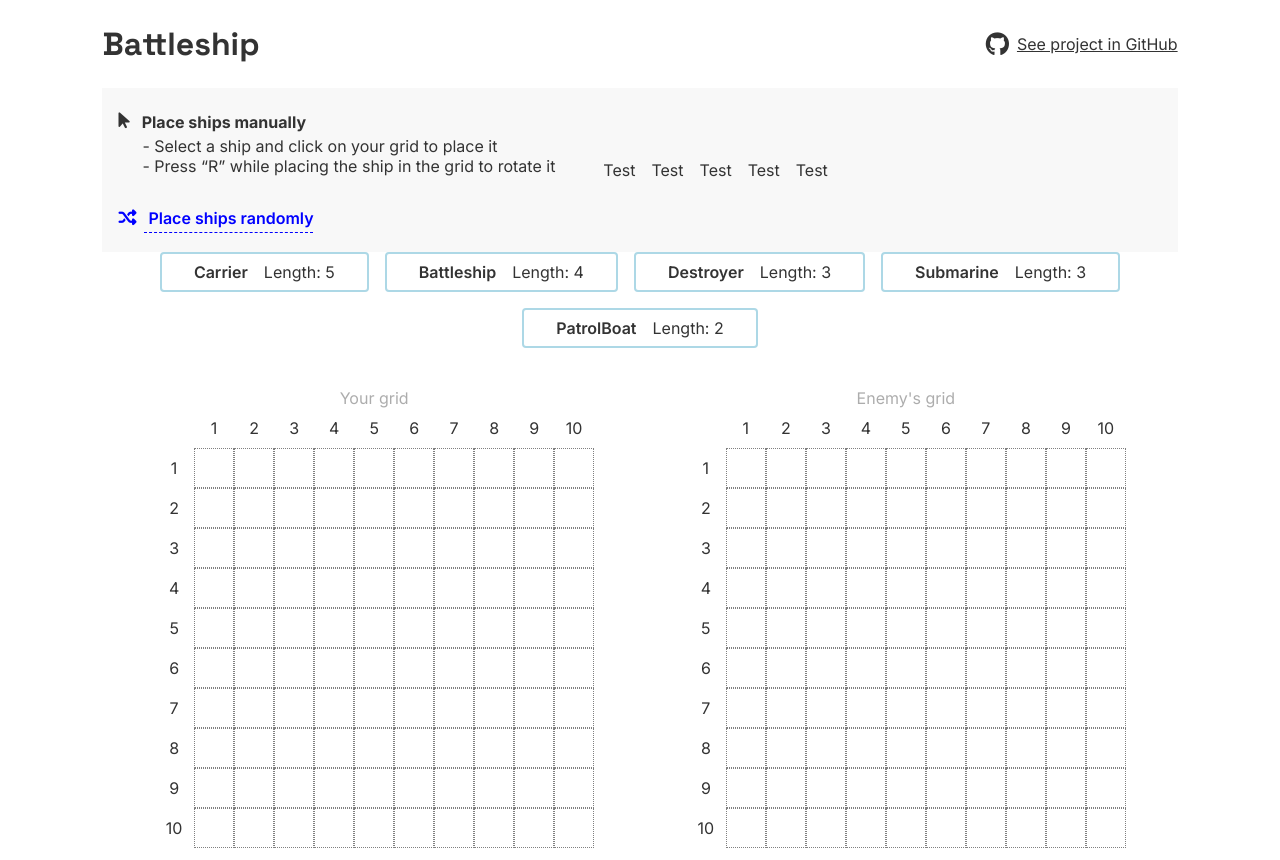
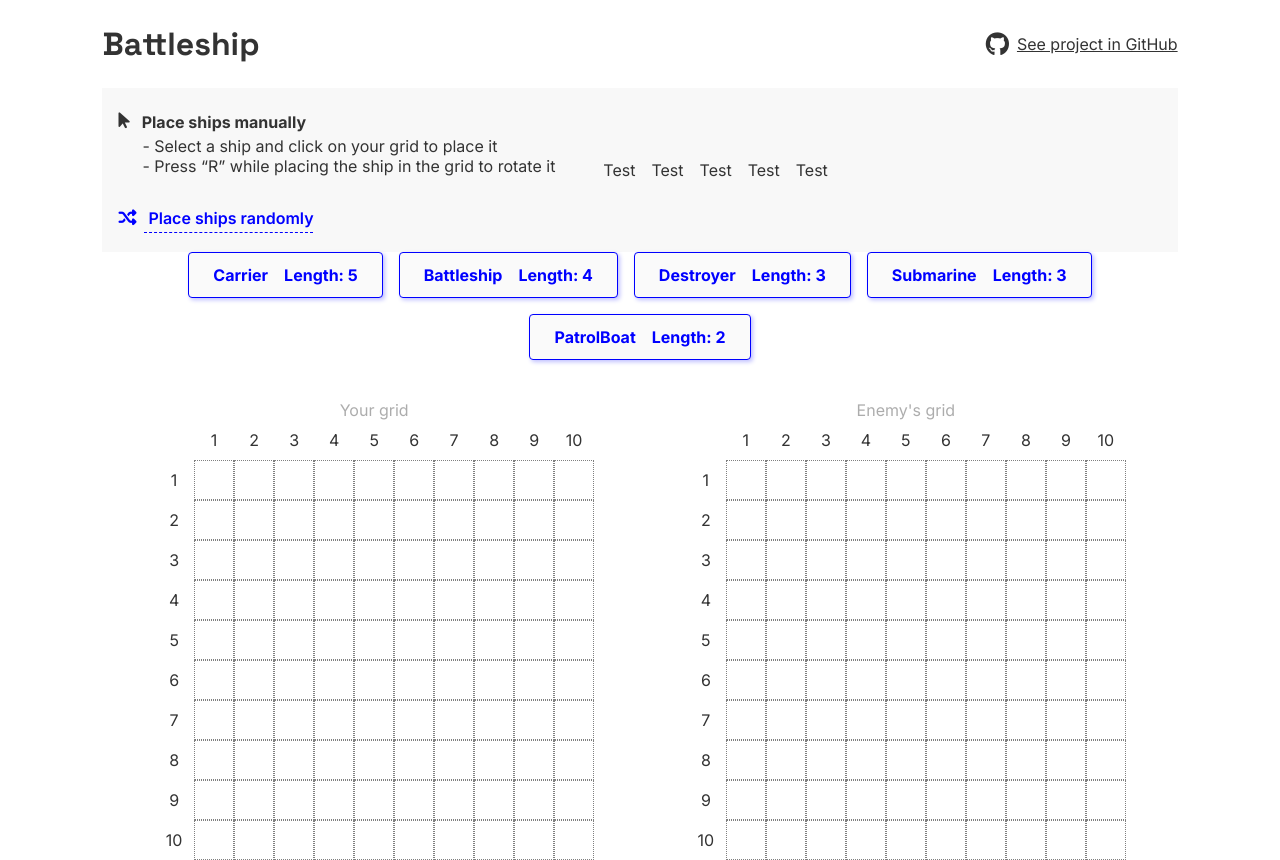
Before and after one commit to MMadlos/battleship-game, a website built with webpack: page src/index.html in a window 1280 px wide. Built offline with nearby package versions, Linux system fonts and the light colour scheme.

Commit message:
Add ship card styles

```diff
--- a/src/style.css
+++ b/src/style.css
@@ -7,6 +7,7 @@
 	--blue-light: #e8e8f5;
 	--red: #ff0000;
 	--red-light: #ffaeae;
+	--white-ligth: #fafafa;
 }
 
 *,
@@ -147,32 +148,30 @@ h1 {
 }
 
 .ship-card {
-	padding: 8px 32px;
-	border: 2px solid lightblue;
+	padding: 12px 24px;
+	border: 1px solid var(--blue);
 	border-radius: 4px;
+	background-color: var(--white-ligth);
+	box-shadow: 2px 2px 4px 0px rgba(0, 0, 255, 0.25);
 
 	display: flex;
 	justify-content: space-around;
 	gap: 16px;
 }
-.ship-card:not(.placed):hover {
-	cursor: pointer;
-	border: 2px solid lightseagreen;
+
+.ship-card > p {
+	color: var(--blue);
+	font-weight: 700;
 }
 
+.ship-card:not(.placed):hover,
 .ship-card.selected {
-	border: 2px solid lightseagreen;
-	color: lightseagreen;
+	cursor: pointer;
+	background-color: var(--blue-light);
 }
 
 .ship-card.placed {
-	border: 2px solid lightseagreen;
-	background-color: lightseagreen;
-	color: white;
-}
-
-.ship-name {
-	font-weight: 600;
+	opacity: 20%;
 }
 
 /* BUTTONS */
```
